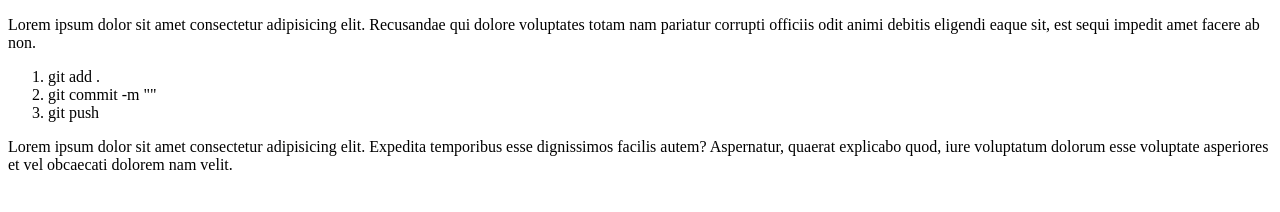
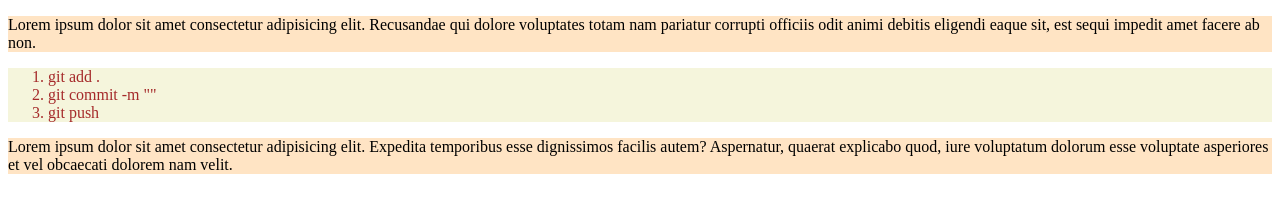
Before and after one commit to RaselMridha252/my-fast-project, a plain HTML site: page index.html in a window 1280 px wide. Drawn offline with Linux system fonts and the light colour scheme.

Commit message:
some update

```diff
--- a/index.html
+++ b/index.html
@@ -4,6 +4,7 @@
     <meta charset="UTF-8">
     <meta name="viewport" content="width=device-width, initial-scale=1.0">
     <title>my fast git project</title>
+    <link rel="stylesheet" href="style.css">
 </head>
 <body>
     <p>Lorem ipsum dolor sit amet consectetur adipisicing elit. Recusandae qui dolore voluptates totam nam pariatur corrupti officiis odit animi debitis eligendi eaque sit, est sequi impedit amet facere ab non.</p>
--- /dev/null
+++ b/style.css
@@ -0,0 +1,7 @@
+ol{
+   color: brown;
+   background-color: beige;
+}
+p{
+    background-color: bisque;
+}
```
